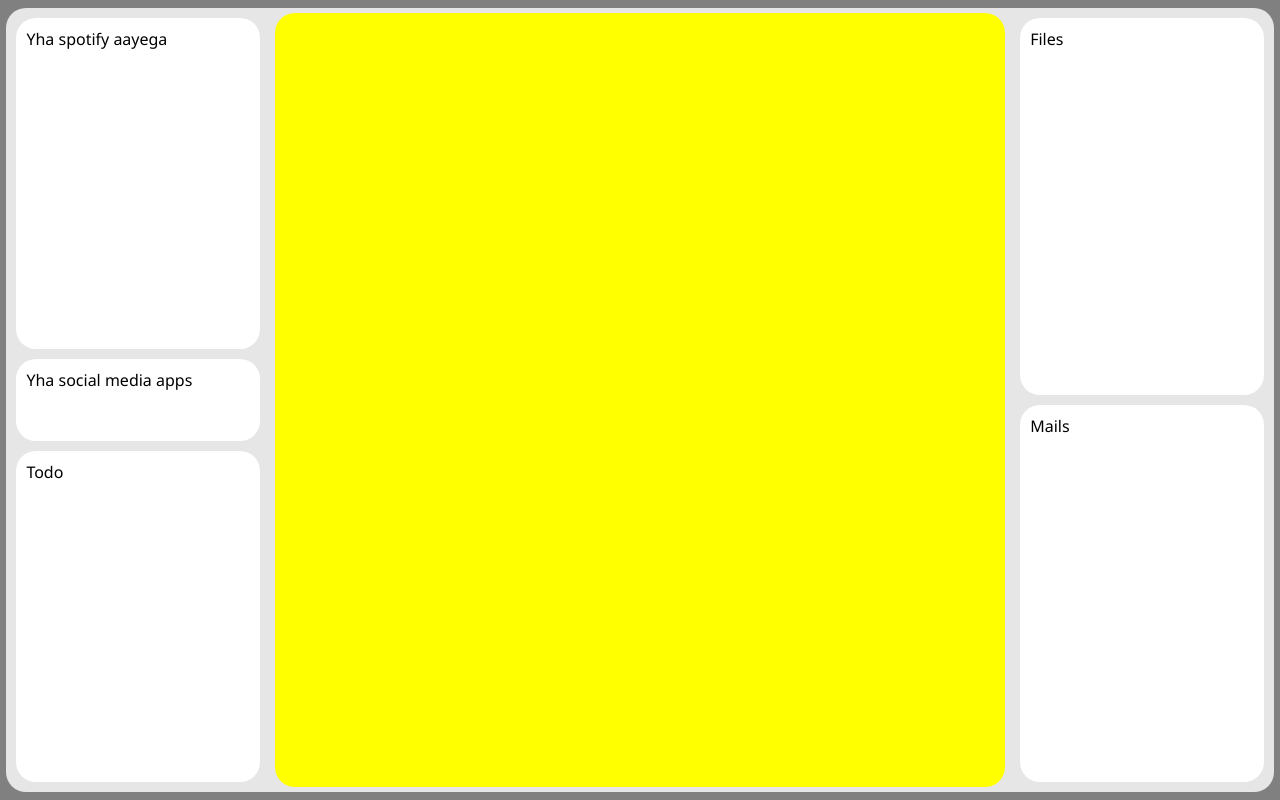
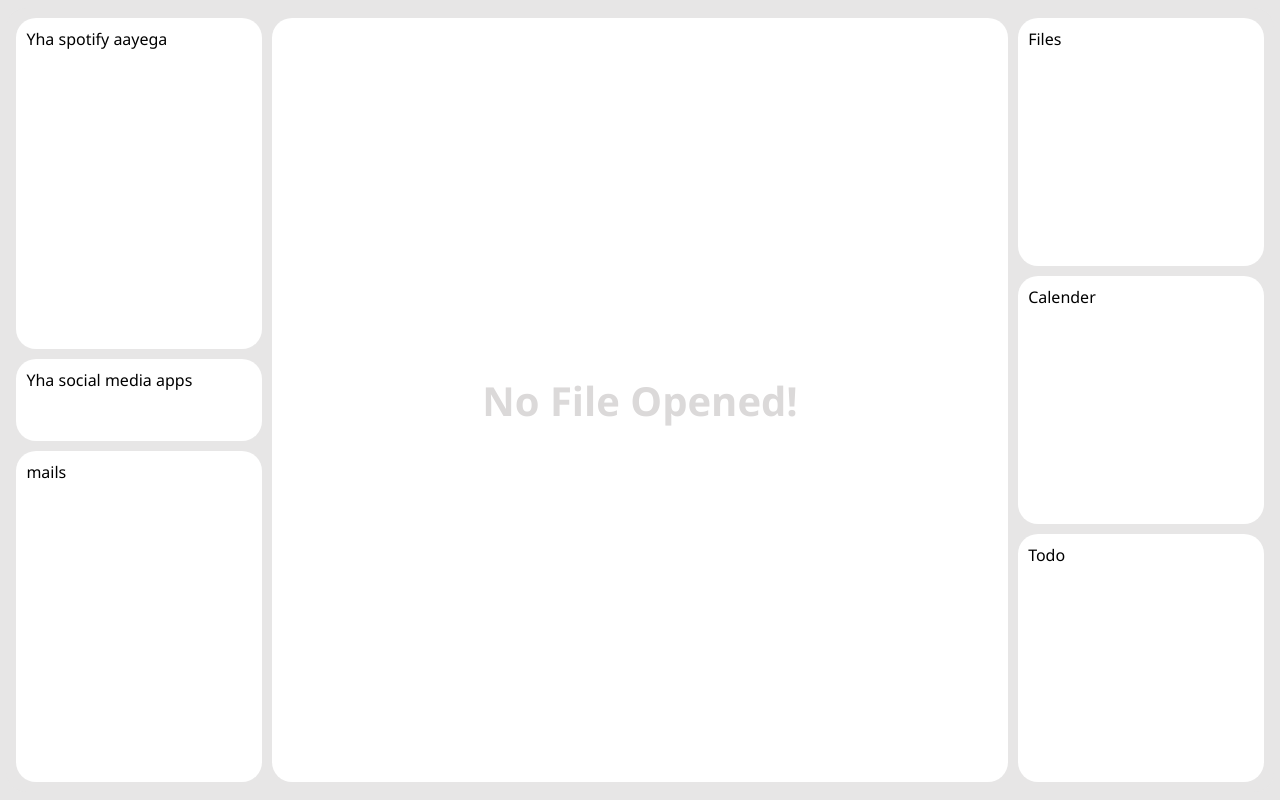
Before and after one commit to RishabhDotasara/ECELL-WEBOPS, a React (Create React App) app: page / in a window 1280 px wide. Built offline with nearby package versions, Linux system fonts and the light colour scheme.

Commit message:
laid the layout

```diff
--- a/src/App.css
+++ b/src/App.css
@@ -1,16 +1,17 @@
+
+:root
+{
+  --comp-color: white;
+  --bg-color:rgb(231, 230, 230);
+}
+
 *
 {
   margin: 0;
   padding: 0;
   font-family: 'Segoe UI', Tahoma, Geneva, Verdana, sans-serif;
   box-sizing: border-box;
-  background: grey;
-}
-
-:root
-{
-  --comp-color: white;
-  --bg-color:rgb(231, 230, 230);
+  background: var(--bg-color);
 }
 .App
 {
@@ -23,7 +24,7 @@
 
 .main-container
 {
-  background: var(--bg-color);
+  /* background: var(--bg-color); */
   height: 98%;
   width: 99%;
   border-radius: 20px;
@@ -80,24 +81,30 @@
 }
 
 
-
-
-
-
-
-
-
-
-
-
-
+/* WORKING AREA  */
 
 .main-container .working-area
 {
   flex: 0.6;
-  background: yellow;
-  margin: 5px;
+  background: var(--comp-color);
+  margin: 10px 0;
   border-radius: 20px;
+  display: flex;
+  flex-direction: column;
+  gap: 10px;
+  /* padding: 5px; */
+  align-items: center;
+  justify-content: center;
+}
+
+.main-container .working-area .filler
+{
+  font-size: 2.5rem;
+  font-weight:bold;
+  background: transparent;
+  color: rgb(219, 217, 217);
+  user-select: none;
+
 }
 
 /* WORK PANEL  */
@@ -140,3 +147,11 @@
   padding: 10px;
   background: var(--comp-color);
 }
+
+.main-container .work-panel .calender-panel
+{
+  flex: 0.5;
+  border-radius: 20px;
+  padding: 10px;
+  background: var(--comp-color);
+}
--- a/src/components/MainContainer.js
+++ b/src/components/MainContainer.js
@@ -1,20 +1,28 @@
 import React, { useState } from "react";
 
 export default function MainContainer() {
-  const [file, setFile] = useState("");
+  const [file, setFile] = useState(-1);
   return (
     <div className="main-container">
       <div className="ent-panel">
         {/* <div className="header">Entertainment</div> */}
         <div className="spotify-panel">Yha spotify aayega</div>
         <div className="social-media-panel">Yha social media apps</div>
-        <div className="todo-panel">Todo</div>
+        <div className="todo-panel">mails</div>
       </div>
-      <div className="working-area"></div>
+      <div className="working-area">
+        {file!= -1 && (<div>
+          <h1>This is the working area</h1>
+        </div>)}
+        {file==-1 && (<span className="filler">
+          No File Opened!
+        </span>)}
+      </div>
       <div className="work-panel">
         {/* <div className="header">Work</div> */}
         <div className="files-panel">Files</div>
-        <div className="mails-panel">Mails</div>
+        <div className="mails-panel">Calender</div>
+        <div className="calender-panel">Todo</div>
       </div>
     </div>
   );
```
